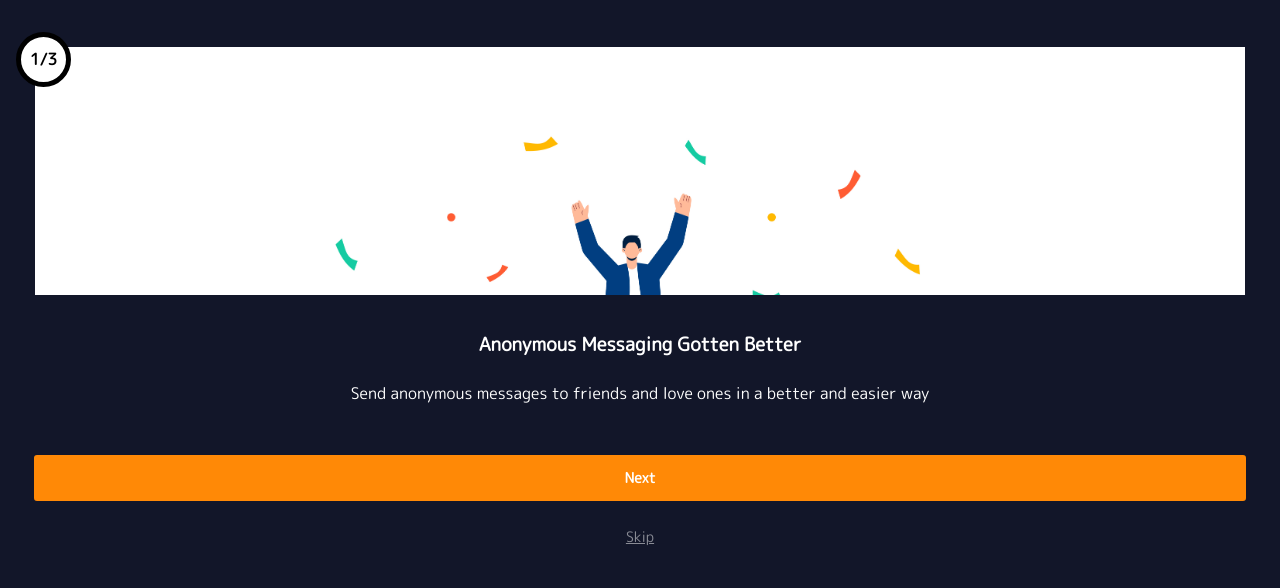
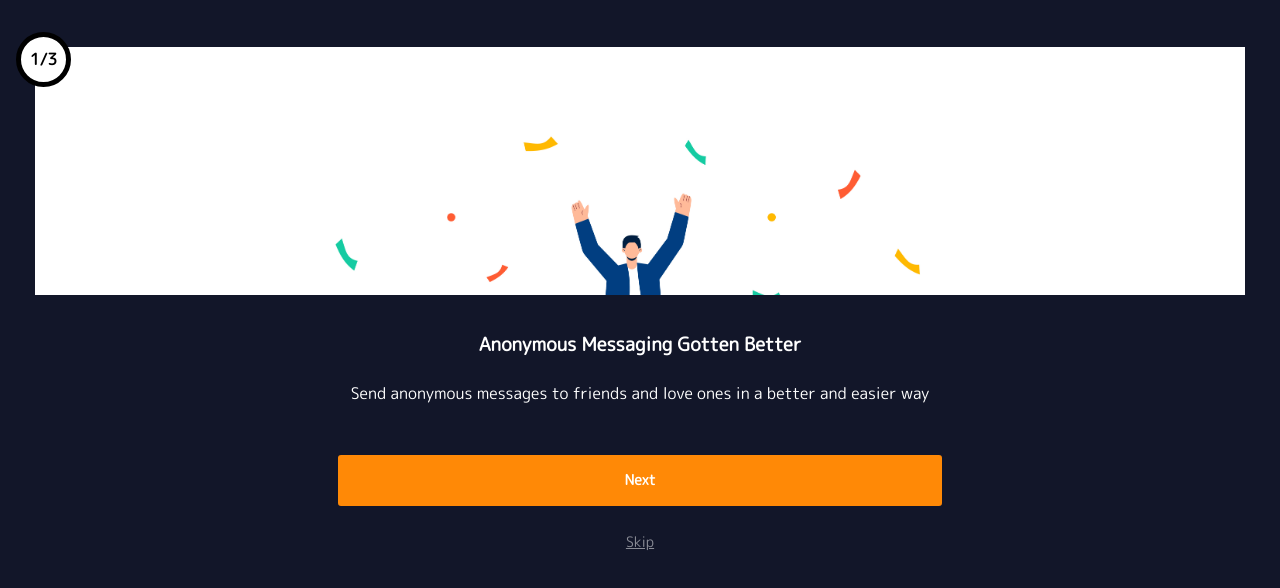
Before and after one commit to Maxetoo/Writemi-frontend, a React (Create React App) app: page / in a window 1280 px wide. Shown: the top 588 px of the page. Built offline with nearby package versions, Linux system fonts and the light colour scheme.

Commit message:
added designs

```diff
--- a/src/App.js
+++ b/src/App.js
@@ -1,6 +1,14 @@
 import React from 'react'
 import { Route, Routes } from 'react-router-dom'
-import { Home, Signup, Login, Bookmark, Error, Welcome } from './pages'
+import {
+  Home,
+  Signup,
+  Login,
+  Bookmark,
+  Error,
+  Welcome,
+  ForgotPassword,
+} from './pages'
 const App = () => {
   return (
     <React.Fragment>
@@ -11,6 +19,7 @@ const App = () => {
           <Route path='/signup' element={<Signup />} />
           <Route path='/login' element={<Login />} />
           <Route path='/bookmark' element={<Bookmark />} />
+          <Route path='/forgot-password' element={<ForgotPassword />} />
           <Route path='*' element={<Error />} />
         </Routes>
       </main>
--- a/src/components/auth/Login.js
+++ b/src/components/auth/Login.js
@@ -44,7 +44,7 @@ const Login = () => {
       <Link to='/signup'>
         <div className='footer'>Don't have an account? Sign up</div>
       </Link>
-      <Link to='/forget'>
+      <Link to='/forgot-password'>
         <div className='footer password'>Forgot password?</div>
       </Link>
     </Wrapper>
--- a/src/components/auth/Signup.js
+++ b/src/components/auth/Signup.js
@@ -6,9 +6,7 @@ import { AiFillEyeInvisible, AiFillEye } from 'react-icons/ai'
 
 const Signup = () => {
   const passwordBtn = useRef()
-  const confirmBtn = useRef()
   const [passwordActive, setActive] = useState(true)
-  const [confirmActive, setConfirmActive] = useState(true)
 
   const togglePasswordVisibility = () => {
     let type = passwordBtn.current.type
@@ -20,21 +18,11 @@ const Signup = () => {
       setActive(true)
     }
   }
-  const toggleConfirmPassword = () => {
-    let type = confirmBtn.current.type
-    if (type === 'password') {
-      confirmBtn.current.type = 'text'
-      setConfirmActive(false)
-    } else {
-      confirmBtn.current.type = 'password'
-      setConfirmActive(true)
-    }
-  }
+
   return (
     <Wrapper>
       <div className='header'>
         <img src={Sammy} alt='signup illustration' />
-        {/* <h3 className='header-title'>Writemi</h3> */}
       </div>
       <div className='signup-main--body'>
         <h3>Signup</h3>
@@ -45,14 +33,6 @@ const Signup = () => {
           <div className='main-password' onClick={togglePasswordVisibility}>
             {passwordActive ? <AiFillEye /> : <AiFillEyeInvisible />}
           </div>
-          {/* <input
-            type='password'
-            ref={confirmBtn}
-            placeholder='confirm password'
-          />
-          <div className='confirm-password' onClick={toggleConfirmPassword}>
-            {confirmActive ? <AiFillEye /> : <AiFillEyeInvisible />}
-          </div> */}
         </form>
       </div>
       <button type='button'>Register</button>
@@ -202,6 +182,10 @@ const Wrapper = styled.section`
     a > .footer {
       margin-top: 1.5rem;
     }
+
+    .main-password {
+      top: 9.5rem;
+    }
   }
 `
 
--- a/src/components/welcome/Main.js
+++ b/src/components/welcome/Main.js
@@ -1,12 +1,10 @@
-import React, { useState, useEffect } from 'react'
+import React from 'react'
 import { welcomeData } from './Data'
 import WelcomeFrame from './Welcome-frame'
 import styled from 'styled-components'
 import { useDispatch, useSelector } from 'react-redux'
 import { changeSlide } from '../../slices/eventSlice'
-import { Link, useNavigate } from 'react-router-dom'
-// AiOutlineArrowRight
-import { AiOutlineArrowRight } from 'react-icons/ai'
+import { useNavigate } from 'react-router-dom'
 const MainBody = () => {
   const { currentSlide, slideEnded } = useSelector((store) => store.event)
   const dispatch = useDispatch()
@@ -16,11 +14,6 @@ const MainBody = () => {
     <Wrapper>
       <WelcomeFrame key={id} image={image} details={details} header={header} />
       <div className='btns-container'>
-        {/* {!slideEnded && (
-          <div className='counter'>
-            {currentSlide + 1}/{welcomeData.length}
-          </div>
-        )} */}
         {slideEnded ? (
           <button
             type='button'
@@ -59,14 +52,8 @@ const Wrapper = styled.article`
   display: flex;
   flex-direction: column;
   align-items: center;
-  /* background: var(--welcome-page-bg); */
-  /* background-image: linear-gradient(
-    174.2deg,
-    rgba(255, 244, 228, 1) 7.1%,
-    rgba(240, 246, 238, 1) 67.4%
-  ); */
   background: #121629;
-  color: white;
+  color: var(--white-col);
 
   .btns-container {
     margin-top: -1rem;
@@ -109,6 +96,13 @@ const Wrapper = styled.article`
     text-decoration: underline;
     text-align: center;
   }
+
+  @media only screen and (min-width: 768px) {
+    button {
+      width: 50%;
+      height: 55px;
+    }
+  }
 `
 
 export default MainBody
--- a/src/components/welcome/Welcome-frame.js
+++ b/src/components/welcome/Welcome-frame.js
@@ -1,15 +1,20 @@
 import React from 'react'
 import styled from 'styled-components'
+import { useSelector } from 'react-redux'
+import { welcomeData } from './Data'
 
 const Welcomeframe = ({ image, header, details }) => {
+  const { currentSlide, slideEnded } = useSelector((store) => store.event)
   return (
     <Wrapper>
       <div className='welcome-frame'>
         <div className='header'>
           <img src={image} alt='' />
-          <div className='counter'>
-            {1}/{3}
-          </div>
+          {!slideEnded && (
+            <div className='counter'>
+              {currentSlide + 1}/{welcomeData.length}
+            </div>
+          )}
         </div>
         <div className='welcome-details'>
           <h3>{header}</h3>
--- a/src/pages/Error.js
+++ b/src/pages/Error.js
@@ -1,7 +1,47 @@
 import React from 'react'
+import styled from 'styled-components'
+import { Link } from 'react-router-dom'
 
 const Error = () => {
-  return <div>Error</div>
+  return (
+    <Wrapper>
+      <h1>404 Error</h1>
+      <p>Page not found!</p>
+      <Link to='/login'>
+        <button type='button'>Go Back</button>
+      </Link>
+    </Wrapper>
+  )
 }
 
+const Wrapper = styled.section`
+  height: 100vh;
+  width: 100vw;
+  background: #252525;
+  color: var(--white-col);
+  display: flex;
+  flex-direction: column;
+  align-items: center;
+  justify-content: center;
+
+  h1 {
+    font-size: 4em;
+  }
+
+  p {
+    font-size: 1.4em;
+  }
+
+  a > button {
+    margin-top: 1.5rem;
+    width: 200px;
+    height: 50px;
+    cursor: pointer;
+    background: #ff8906;
+    color: var(--white-col);
+    border-radius: 5px;
+    font-size: 1em;
+  }
+`
+
 export default Error
--- /dev/null
+++ b/src/pages/ForgotPassword.js
@@ -0,0 +1,29 @@
+import React from 'react'
+import styled from 'styled-components'
+import { Link } from 'react-router-dom'
+
+const ForgotPassword = () => {
+  return <Wrapper>ForgotPassword</Wrapper>
+}
+
+const Wrapper = styled.section`
+  height: 100vh;
+  width: 100vw;
+  background-image: linear-gradient(
+    174.2deg,
+    rgba(255, 244, 228, 1) 7.1%,
+    rgba(240, 246, 238, 1) 67.4%
+  );
+  display: flex;
+  flex-direction: column;
+  align-items: center;
+  justify-content: center;
+`
+
+export default ForgotPassword
+
+// background-image: linear-gradient(
+//     174.2deg,
+//     rgba(255, 244, 228, 1) 7.1%,
+//     rgba(240, 246, 238, 1) 67.4%
+//   );
--- a/src/pages/Welcome.js
+++ b/src/pages/Welcome.js
@@ -17,7 +17,8 @@ const Wrapper = styled.section`
     height: 100vh;
     width: 100vw;
     background: #121629;
-    color: white;
+    color: #777777;
+    /* color: white; */
     /* background: var(--welcome-page-bg);
     color: var(--welcome-texts); */
   }
--- a/src/pages/index.js
+++ b/src/pages/index.js
@@ -4,5 +4,6 @@ import Home from './Home'
 import Bookmark from './Bookmark'
 import Welcome from './Welcome'
 import Error from './Error'
+import ForgotPassword from './ForgotPassword'
 
-export { Signup, Login, Home, Bookmark, Error, Welcome }
+export { Signup, Login, Home, Bookmark, Error, Welcome, ForgotPassword }
```
